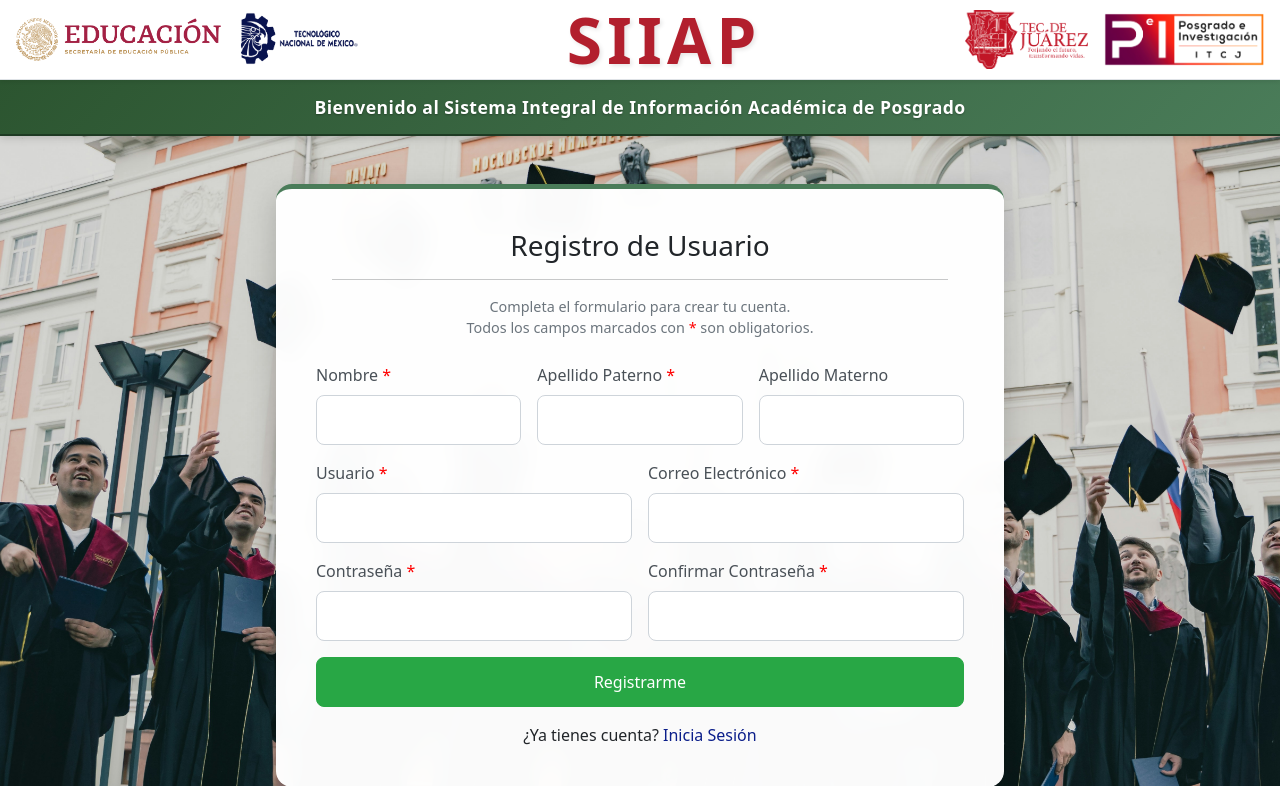
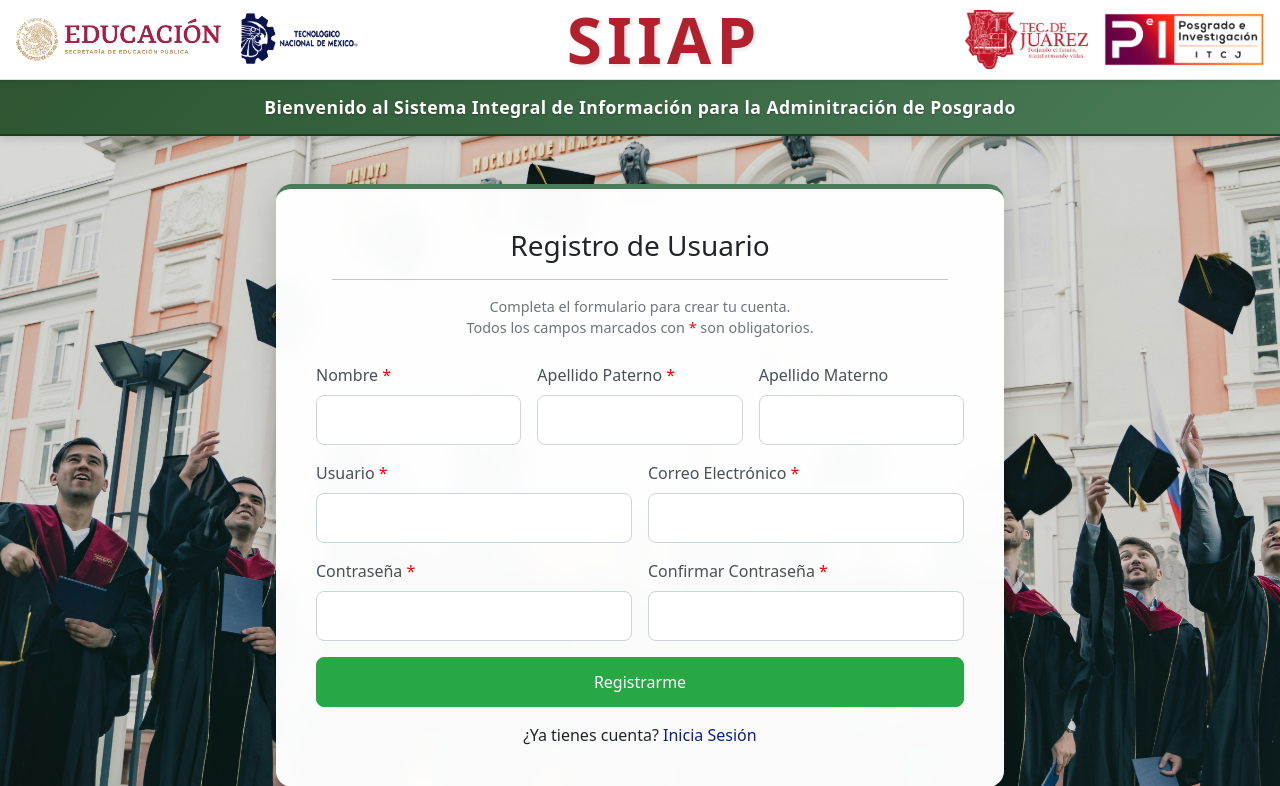
Before and after one commit to Erne1357/SIIAP, a Flask app: page /register in a window 1280 px wide. Shown: the top 786 px of the page. Run offline with Flask 3, Linux system fonts and the light colour scheme; some libraries are stand-ins or nearby versions.

Commit message:
Cambio de prueba para probar el action

```diff
--- a/app/templates/auth_base.html
+++ b/app/templates/auth_base.html
@@ -60,7 +60,7 @@
   <div class="siiapec-welcome-banner">
     <div class="banner-content">
       <p class="banner-text mb-0">
-        Bienvenido al Sistema Integral de Información Académica de Posgrado
+        Bienvenido al Sistema Integral de Información para la Adminitración de Posgrado
       </p>
     </div>
   </div>
```
